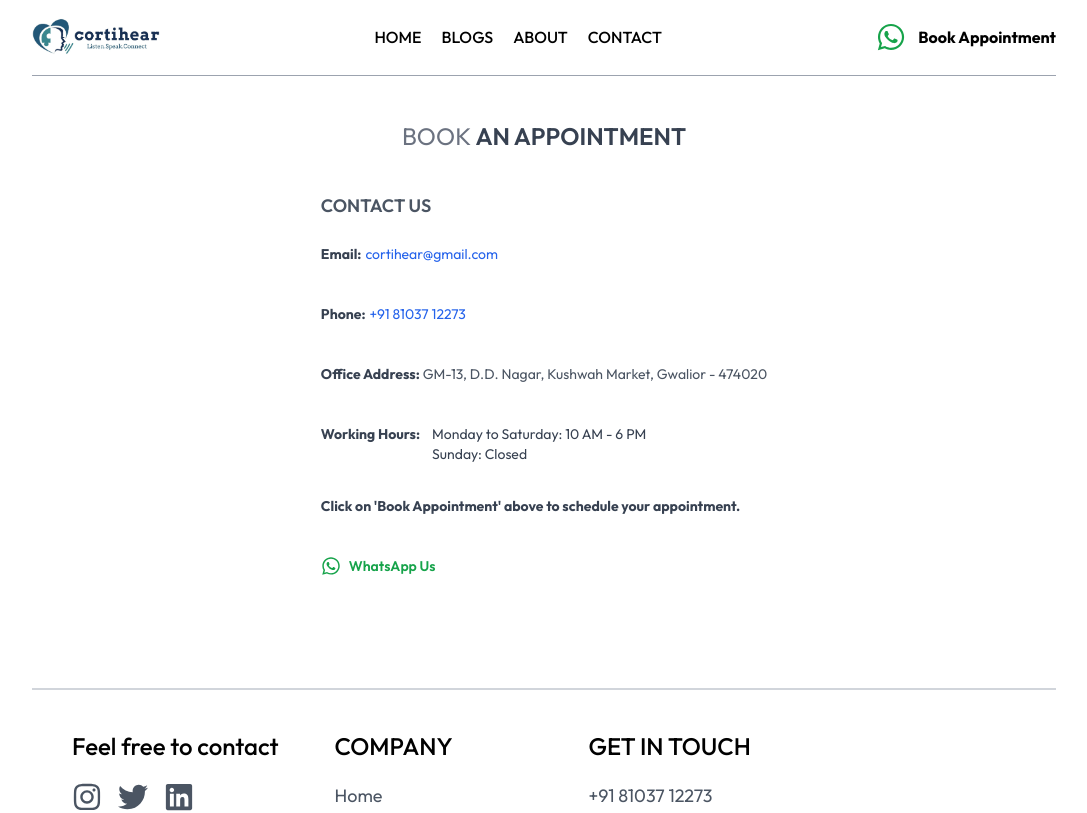
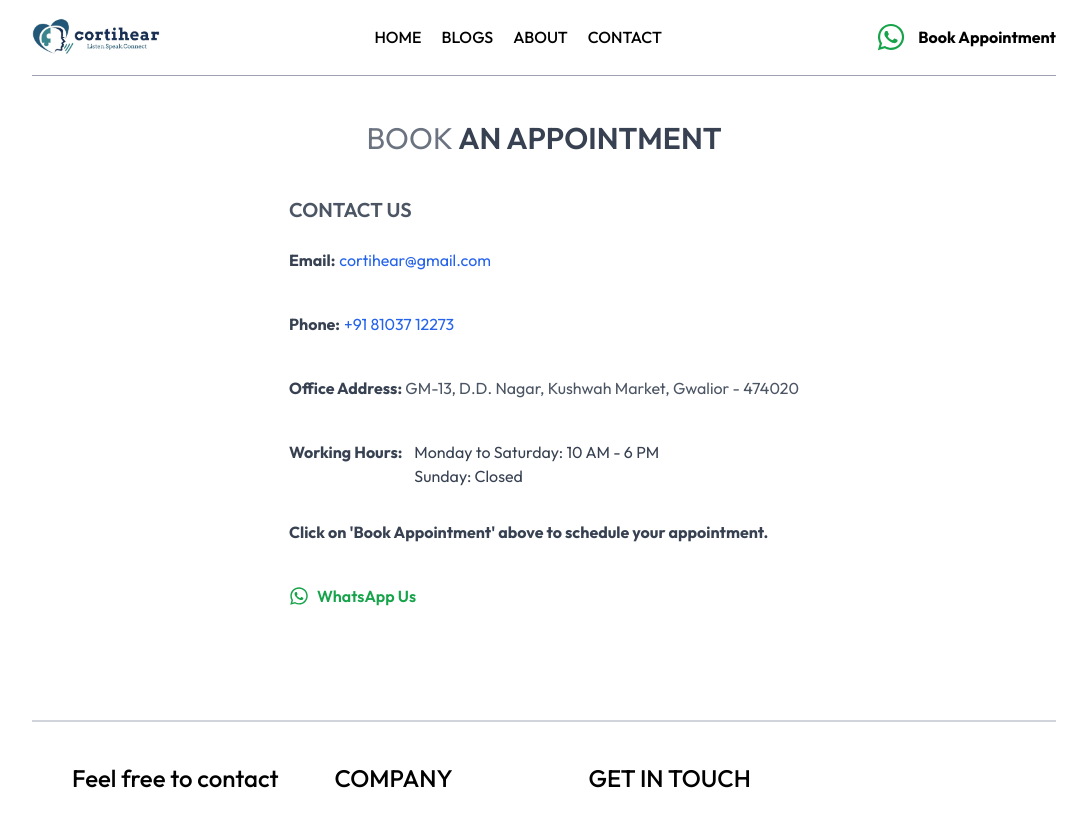
Before and after one commit to lokeshloki3/clinic, a React (Vite) app: page /book in a window 1280 px wide. Shown: the top 813 px of the page, without its empty margins (96-1183 px from the left). Built offline with nearby package versions, Linux system fonts and the light colour scheme.

Commit message:
ui updated

```diff
--- a/src/pages/Blogs.jsx
+++ b/src/pages/Blogs.jsx
@@ -4,7 +4,7 @@ import { categories } from '../assets/blogsData';
 
 const Blogs = () => {
   return (
-    <div className="container mx-auto p-6 mt-24">
+    <div className="container mx-auto p-6 mt-20">
       <h1 className="text-4xl font-bold mb-8 text-center text-gray-800">Blogs</h1>
       <p className="text-gray-600 text-center">Browse through our blog categories</p>
       <div className="grid grid-cols-1 sm:grid-cols-2 md:grid-cols-3 gap-5 mt-5">
--- a/src/pages/BookAppointment.jsx
+++ b/src/pages/BookAppointment.jsx
@@ -5,22 +5,26 @@ import { assets } from "../assets/assets"; // Adjust this if you have an image t
 const BookAppointment = () => {
   return (
     <div>
-      <div className="text-center mt-20 text-2xl pt-10 text-gray-500">
+      {/* Title Section */}
+      <div className="text-center text-2xl md:text-3xl pt-10 text-gray-500 mt-20">
         <p>
           BOOK <span className="text-gray-700 font-semibold">AN APPOINTMENT</span>
         </p>
       </div>
 
-      <div className="my-10 flex flex-col justify-center items-center md:flex-row gap-10 mb-28">
-        {/* Uncomment and use if you have an image to display */}
+      {/* Main Content */}
+      <div className="my-10 flex flex-col justify-center md:flex-row gap-10 mb-28 text-sm md:text-base">
+        {/* Appointment Image - Uncomment if you have an image */}
         {/* <img
-          className="w-full md:max-w-[360px]"
+          className="w-full max-w-[360px]"
           src={assets.appointment_image}
-          alt=""
+          alt="Appointment"
         /> */}
 
-        <div className="flex flex-col justify-center items-start gap-6 text-sm text-gray-600">
-          <p className="font-semibold text-lg text-gray-600">CONTACT US</p>
+        {/* Contact Information */}
+        <div className="flex flex-col justify-center items-start gap-6">
+          {/* Contact Section */}
+          <p className="font-semibold text-lg md:text-xl text-gray-600">CONTACT US</p>
 
           <div className="mb-4">
             <p className="text-gray-700">
@@ -43,7 +47,7 @@ const BookAppointment = () => {
             </p>
           </div>
 
-          {/* Working hours section added here */}
+          {/* Working Hours Section */}
           <div className="mb-2">
             <p className="text-gray-700 flex justify-evenly">
               <strong>Working Hours:</strong>
@@ -54,13 +58,14 @@ const BookAppointment = () => {
             </p>
           </div>
 
-          {/* New line added here */}
+          {/* Appointment Scheduling Instruction */}
           <div className="mb-4">
             <p className="text-gray-700">
               <strong>Click on 'Book Appointment' above to schedule your appointment.</strong>
             </p>
           </div>
 
+          {/* WhatsApp Link */}
           <div className="flex justify-center">
             <a href="https://wa.me/918103712273" target="_blank" rel="noopener noreferrer" className="flex items-center text-green-600 hover:text-green-500 transition duration-200">
               <FaWhatsapp className="text-xl mr-2" />
--- a/src/pages/Contact.jsx
+++ b/src/pages/Contact.jsx
@@ -6,7 +6,7 @@ const Contact = () => {
   return (
     <div>
       {/* Title Section */}
-      <div className="text-center text-2xl md:text-3xl pt-10 text-gray-500 mt-24">
+      <div className="text-center text-2xl md:text-3xl pt-10 text-gray-500 mt-20">
         <p>
           CONTACT <span className="text-gray-700 font-semibold">US</span>
         </p>
```
